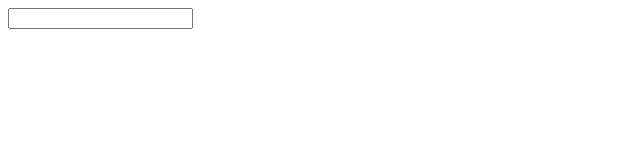
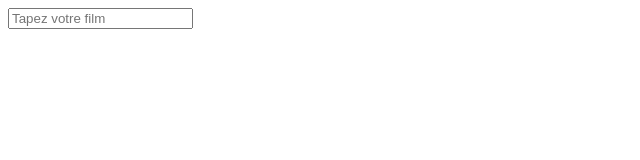
Before and after one commit to langston8182/react-cours, a React (Create React App) app: page / in a window 1280 px wide. Shown: the top 160 px of the page, without its empty margins (0-640 px from the left). Built offline with nearby package versions, Linux system fonts and the light colour scheme.

Commit message:
Utilisation state

```diff
--- a/src/components/search-bar.js
+++ b/src/components/search-bar.js
@@ -1,8 +1,22 @@
 import React, {Component} from "react";
 
 class SearchBar extends Component {
+    constructor(props) {
+        super(props);
+        this.state = {searchText:"", placeHolder:"Tapez votre film"};
+    }
+
     render() {
-        return <input/>;
+        return (
+            <div>
+                <input onChange={this.handleChange.bind(this)} placeholder={this.state.placeHolder}/>
+                <p>{this.state.searchText}</p>
+            </div>
+        )
+    }
+
+    handleChange(event) {
+        this.setState({searchText:event.target.value});
     }
 }
 
```
